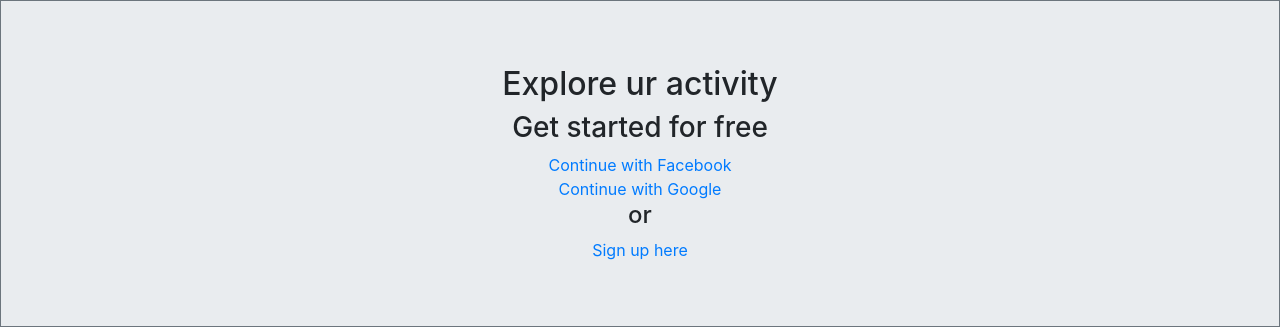
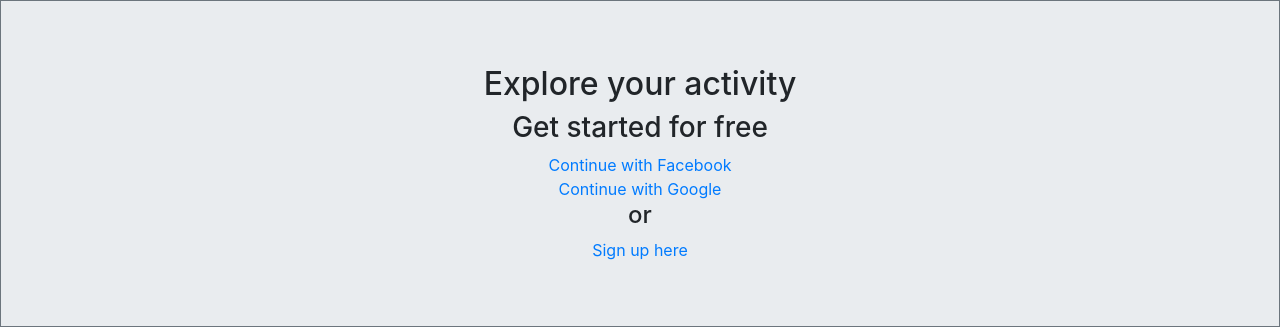
Before and after one commit to pinklove0526/Skill_Learning, a PHP site: page / in a window 1280 px wide. Shown: the part 88-419 px from the top of the page. Run offline with PHP 8.4, Linux system fonts and the light colour scheme; some libraries are stand-ins or nearby versions.

Commit message:
Update index.php

```diff
--- a/index.php
+++ b/index.php
@@ -1,7 +1,7 @@
 <?php include 'includes/header.php'; ?>
 
   <div class="login-box jumbotron jumbotron-fluid text-center border border-secondary">
-    <h2>Explore ur activity</h2>
+    <h2>Explore your activity</h2>
     <h3>Get started for free</h3>
     <a href="#">Continue with Facebook</a><br>
     <a href="#">Continue with Google</a>
```
